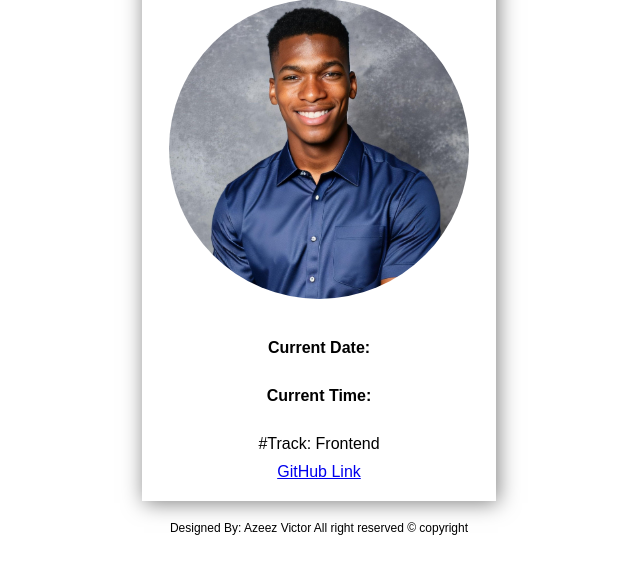
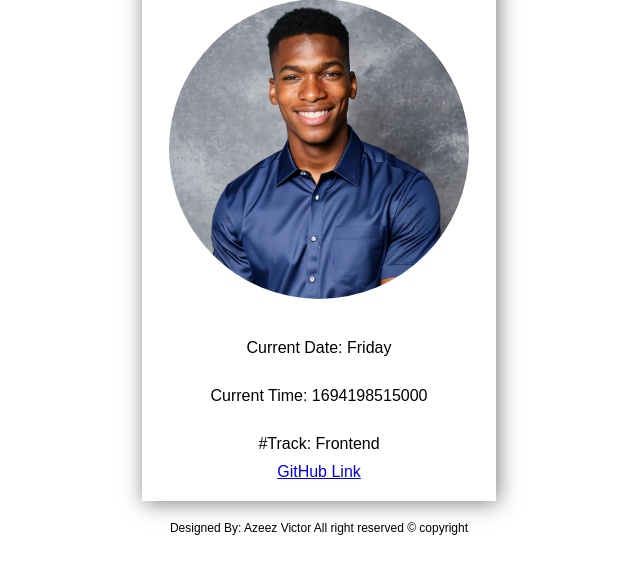
Before and after one commit to azeezz0090/hng-stage-one, a plain HTML site: page index.html in a window 1280 px wide. Shown: the part 165-738 px from the top of the page, without its empty margins (321-961 px from the left). Drawn offline with Linux system fonts and the light colour scheme.

Commit message:
Update index.html

```diff
--- a/index.html
+++ b/index.html
@@ -5,19 +5,19 @@
     <meta name="viewport" content="width=device-width, initial-scale=1.0">
     <title> HNG - STAGE ONE </title>
     <link rel="stylesheet" href="style.css">
-    <script src="stage-1.js"></script>
+
 </head>
 <body>
     <div class="container">
         <h1 data-testid="slackUserName">AZEEZ VICTOR SEGUN</h1>
         <img src="Profile-2.jpg" alt="AZEEZ VICTOR SEGUN" data-testid="slackDisplayImage">
-        <p class="date"> Current Date: <span data-testid="currentDayOfTheWeek"></span></p>
-        <p class="time"> Current Time: <span data-testid="currentUTCTime"></span></p>
+        <p> Current Date: <span data-testid="currentDayOfTheWeek"></span></p>
+        <p> Current Time: <span data-testid="currentUTCTime"></span></p>
         <p data-testid="myTrack" >#Track: Frontend</p>
         <a href="https://github.com/azeezz0090/hng-stage-one.git" data-testid = "githubURL">GitHub Link</a>
     </div>
     <p class="foot">Designed By: Azeez Victor All right reserved &copy; copyright</p>
 
-
+<script src="stage-1.js"></script>
 </body>
 </html>
```
